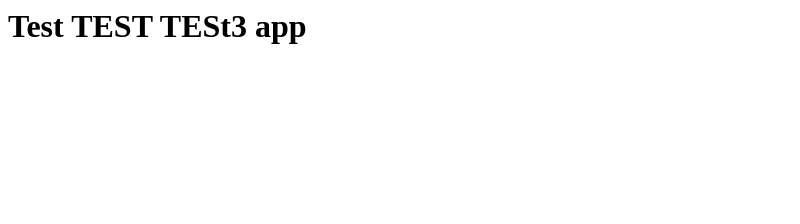
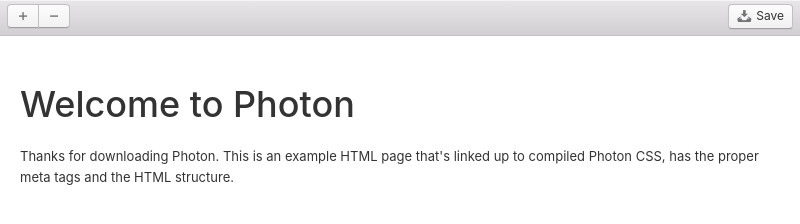
Before and after one commit to gustavomrv/electron_learning, an Electron app: page textapp/index.html in a window 800 px wide. Drawn offline with Linux system fonts and the light colour scheme.

Commit message:
Update index.html

```diff
--- a/textapp/index.html
+++ b/textapp/index.html
@@ -1 +1,42 @@
-<h1> Test TEST TESt3 app</h1>
+<!DOCTYPE html>
+<html>
+  <head>
+    <title>Photon</title>
+    <link rel="stylesheet" href="css/photon.css">
+  </head>
+
+  <body>
+    <!-- Wrap your entire app inside .window -->
+    <div class="window">
+      <!-- .toolbar-header sits at the top of your app -->
+      <header class="toolbar toolbar-header">
+        <div class="toolbar-actions">
+          <div class="btn-group">
+            <button class="btn btn-default">
+              <span class="icon icon-plus"></span>
+            </button>
+            <button class="btn btn-default">
+              <span class="icon icon-minus"></span>
+            </button>
+          </div>
+
+          <button class="btn btn-default pull-right">
+            <span class="icon icon-download icon-text"></span>
+            Save
+          </button>
+        </div>
+      </header>
+
+      <!-- Your app's content goes inside .window-content -->
+      <div class="window-content">
+        <div class="padded-more">
+          <h1>Welcome to Photon</h1>
+          <p>
+            Thanks for downloading Photon. This is an example HTML page that's linked up to compiled Photon CSS, has the proper meta tags
+            and the HTML structure.
+          </p>
+        </div>
+      </div>
+    </div>
+  </body>
+</html>
```
